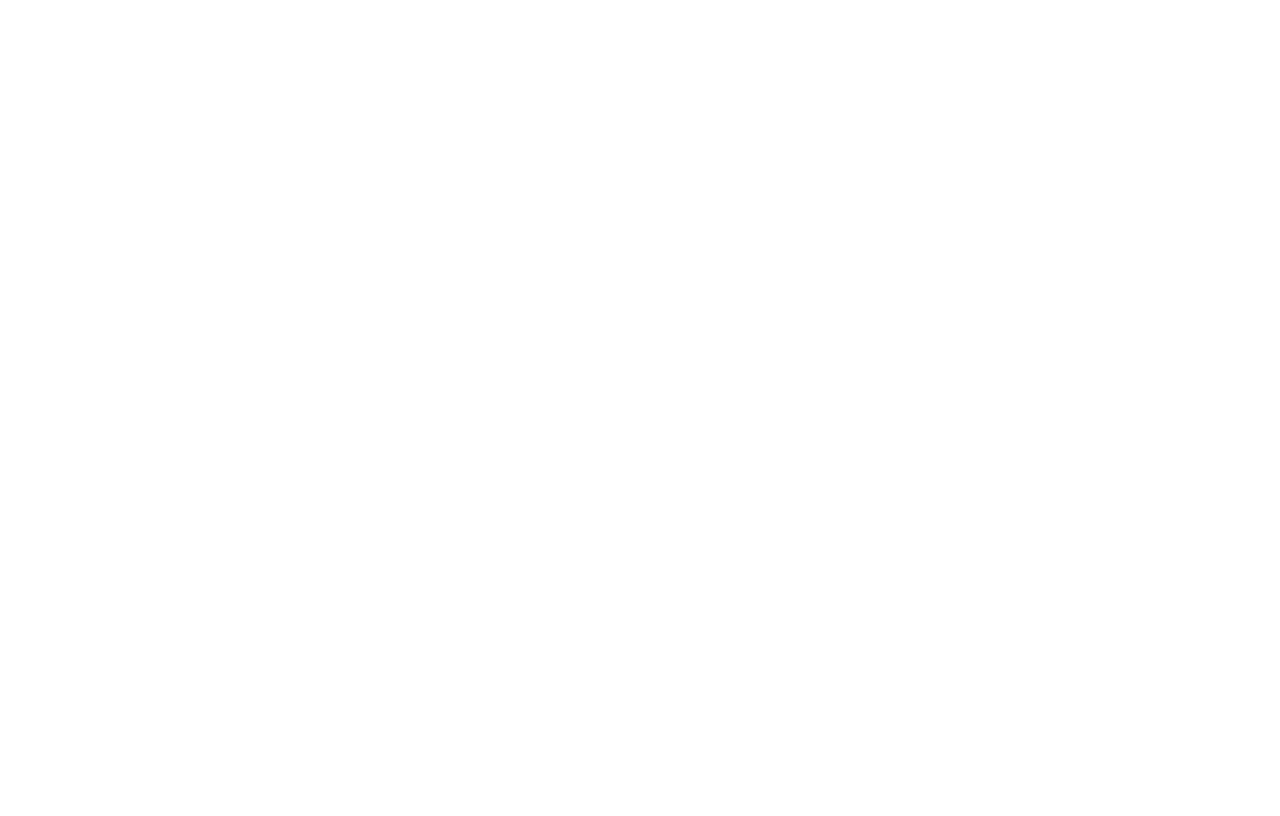
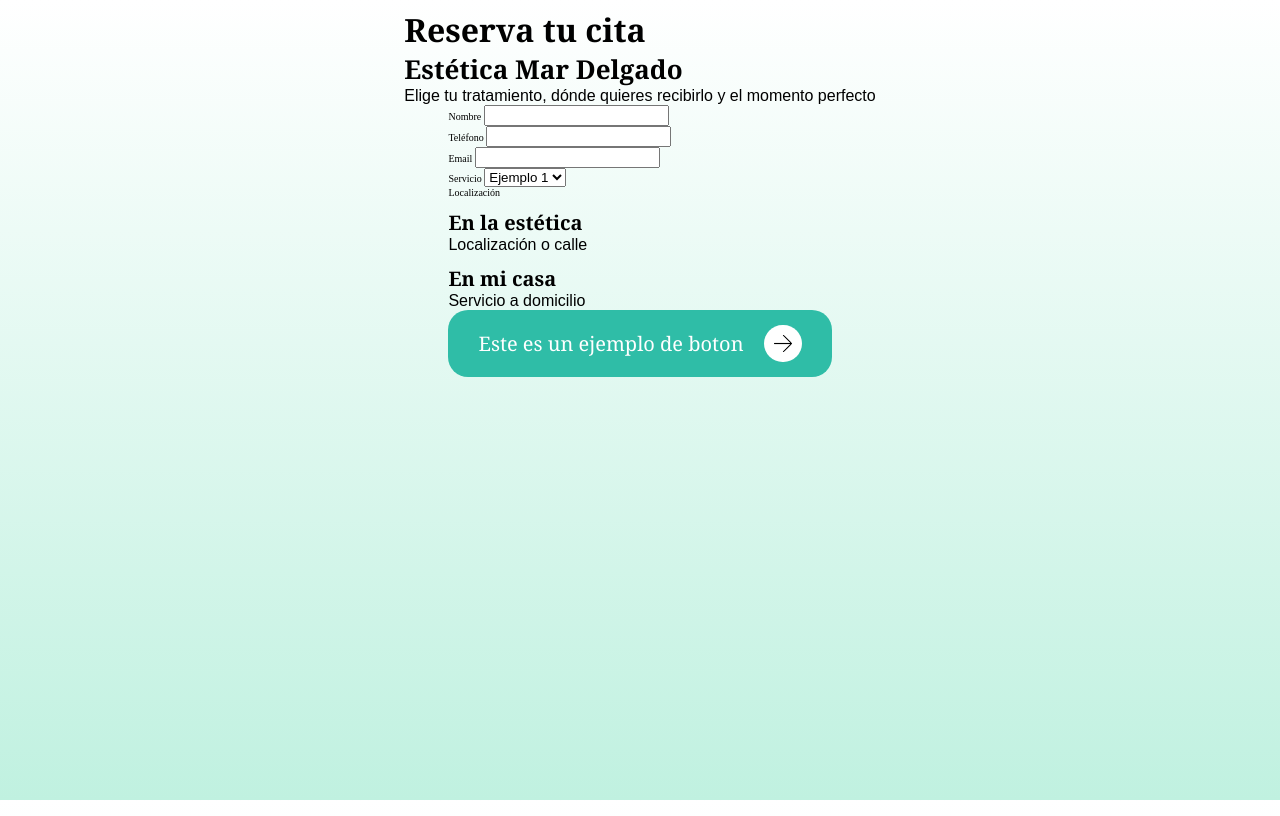
Before and after one commit to Javiier99/app-booking-simple, a PHP site: page /index.html in a window 1280 px wide. Before the commit the page is empty. Run offline with PHP 8.4, Linux system fonts and the light colour scheme.

Commit message:
Se ha terminado el esqueleto del html además del css global

```diff
--- a/index.html
+++ b/index.html
@@ -1 +1,94 @@
 <!-- Crearé todo aquí y luego lo llevaré a index.php -->
+
+
+
+<!DOCTYPE html>
+<html lang="es">
+<head>
+    <meta charset="UTF-8">
+    <meta name="viewport" content="width=device-width, initial-scale=1.0">
+    <title>Sitio de reservas</title>
+    <link rel="stylesheet" href="/public/css/main.css">
+</head>
+<body>
+    <div>
+        <h1>Reserva tu cita</h1>
+        <h2>Estética Mar Delgado</h2>
+        <p>Elige tu tratamiento, dónde quieres recibirlo y el momento perfecto</p>
+    </div>
+
+
+
+    <form action="">
+        <div class="form-div-">
+            <div>
+                <div>
+                    <label for="name">Nombre</label>
+                    <input id="name" name="name" type="text">
+                </div>
+                <div>
+                    <label for="name">Teléfono</label>
+                    <input id="name" name="name" type="text">
+                </div>
+                <div>
+                    <label for="name">Email</label>
+                    <input id="name" name="name" type="text">
+                </div>
+                <div>
+                    <label for="service">Servicio</label>
+                    <select name="service" id="service">
+                        <option value="">Ejemplo 1</option>
+                        <option value="">Ejemplo 2</option>
+                    </select>
+                </div>
+
+            </div>
+
+            <div>
+                <label for="localization">Localización</label>
+                <div>
+                    <div>
+                        <img src="" alt="">
+                    </div>
+                    <div>
+                        <h3>En la estética</h3>
+                        <p>Localización o calle</p>
+                    </div>
+                </div>
+                <div>
+                    <div>
+                        <img src="" alt="">
+                    </div>
+                    <div>
+                        <h3>En mi casa</h3>
+                        <p>Servicio a domicilio</p>
+                    </div>
+                </div>
+            </div>
+
+            <div>
+                <div>
+                    <!-- Colocamos todo el calendario -->
+                </div>
+                <div>
+                    <!-- Selección de las horas -->
+                </div>
+            </div>
+
+            <button class="button">
+                Este es un ejemplo de boton
+                <img class="img-button-arrow img-arrow-black" src="/public/img/flecha-derecha-negra.png" alt="">
+                <img class="img-arrow-white img-button-arrow" src="/public/img/flecha-derecha-blanca.png" alt="">
+            </button>
+        </div>
+    </form>
+
+
+
+
+
+
+    <script src="/public/js/main.js"></script>
+
+</body>
+</html>
--- /dev/null
+++ b/public/css/main.css
@@ -0,0 +1,3 @@
+@import url(/public/css/style.css);
+@import url(/public/css/style_animation.css);
+@import url(/public/css/style_global.css);
--- a/public/css/style_animation.css
+++ b/public/css/style_animation.css
@@ -1 +1,16 @@
-/* Pondremos los estilos que se requieran de animación */
+/* Aquí realizaremos todas las animaciones */
+@import url(/frontend/css/main.css);
+
+
+@keyframes backgound-surf {
+    0%{
+        background-position: 0% 0%;
+    }
+    50% {
+        background-position: 100% 100%;
+    }
+    100% {
+        background-position: 0% 0%;
+    }
+
+}
--- a/public/css/style_global.css
+++ b/public/css/style_global.css
@@ -1 +1,181 @@
 /* Todos los estilos globales que tendrá la página web */
+
+@import url(/public/css/main.css);
+
+
+html{
+    box-sizing: border-box;
+    padding: 0;
+    margin: 0;
+    font-size: 62.5%;
+}
+
+/* 1 Bloque del fondo */
+body{
+    width: auto;
+    min-height: 100vh;
+
+    background: linear-gradient(
+        var(--white) 0%,
+        var(--light-green-background) 100%
+    );
+    background-size: 200% 400%;
+    background-attachment: fixed;
+    animation: backgound-surf 12s ease-in-out infinite;
+    display: flex;
+    flex-direction: column;
+    align-items: center;
+}
+
+/* Todos los estilos globales */
+
+:root{
+    /* Colores */
+    --white : #fff;
+    --black : #000;
+    --green-selection-button : #2FBDA7;
+    --light-green-background : #c0f1e0;
+
+
+    /* Comprobar si tengo algún uso a los siguientes colores */
+    --light-grey : #B6BEC4;
+    --light-blue :  #D7EFFC;
+    --light-green : #D4F3E8;
+    --color-button-hover: #E2F7F0;
+    --green-dark: #0D4738;
+    --blue-light : #D7EFFC;
+    --blue-dark : #14536D;
+
+    /* Tipografía */
+    --font-family : Georgia, 'Times New Roman', Times, serif;
+
+}
+
+
+
+
+
+/* Encabezados */
+
+h1{
+    font-family: var(--font-family);
+    font-size: 3.2rem;
+    margin: 0px;
+    padding: 0px;
+}
+h2{
+    font-family: var(--font-family);
+    font-size: 2.6rem;
+    margin: 0px;
+    padding: 0px;
+}
+h3{
+    font-family: var(--font-family);
+    font-size: 2rem;
+    margin: 0px;
+    padding: 0px;
+}
+h4{
+    font-family: var(--font-family);
+    font-size: 1.8rem;
+    margin: 0px;
+    padding: 0px;
+}
+p{
+    font-family: sans-serif;
+    font-size: 1.6rem;
+    margin: 0px;
+    padding: 0px;
+}
+
+
+
+
+
+
+/* Botones */
+
+button{
+    padding: 0px;
+    margin: 0px;
+    background-color: #00000000;
+    margin: 0px;
+    padding: 0px;
+}
+
+.button{
+    background-color: var(--green-selection-button);
+    padding: 1.5rem 3rem ;
+    border: none;
+    border-radius: 2rem;
+    color: var(--white);
+    font-family: var(--font-family);
+    font-size: 2rem;
+    display: flex;
+    flex-direction: row;
+    justify-content: center;
+    align-items: center;
+    gap: 2rem;
+    cursor: pointer;
+}
+
+
+.button:hover {
+    background-color: var(--color-button-hover);
+    color: var(--black);
+    transition: 0.5s;
+}
+
+.button:active{
+    background-color: var(--green-selection-button);
+    color: var(--white);
+}
+
+
+/* Parte de las flechas en los botones */
+
+.img-button-arrow{
+    background-color: var(--white);
+    border-radius: 10rem;
+    padding: 1rem;
+    width: 1.8rem;
+}
+
+.button:hover .img-button-arrow{
+    background-color: var(--green-selection-button);
+    border-radius: 10rem;
+    padding: 1rem;
+    transition: 0.5s;
+}
+
+.img-arrow-white{
+    display: none;
+}
+
+.button:hover .img-arrow-white{
+    display: block;
+}
+.button:hover .img-arrow-black{
+    display: none;
+}
+
+.button:active .img-arrow-black{
+    display: block;
+    background-color: var(--white);
+}
+.button:active .img-arrow-white{
+    display: none;
+}
+
+
+
+/* 1 Para todos los bloques que contengan sombra */
+
+.box-shadow{
+    box-shadow: 0px 2px 4px 0px #00000080;
+    border-radius: 20px;
+}
+
+.hidden{
+    display: none;
+}
```
Also changed, not shown: public/css/style.css (line endings or trailing spaces), public/img/flecha-derecha-blanca.png (added), public/img/flecha-derecha-negra.png (added), readme.md, 1 other file.
